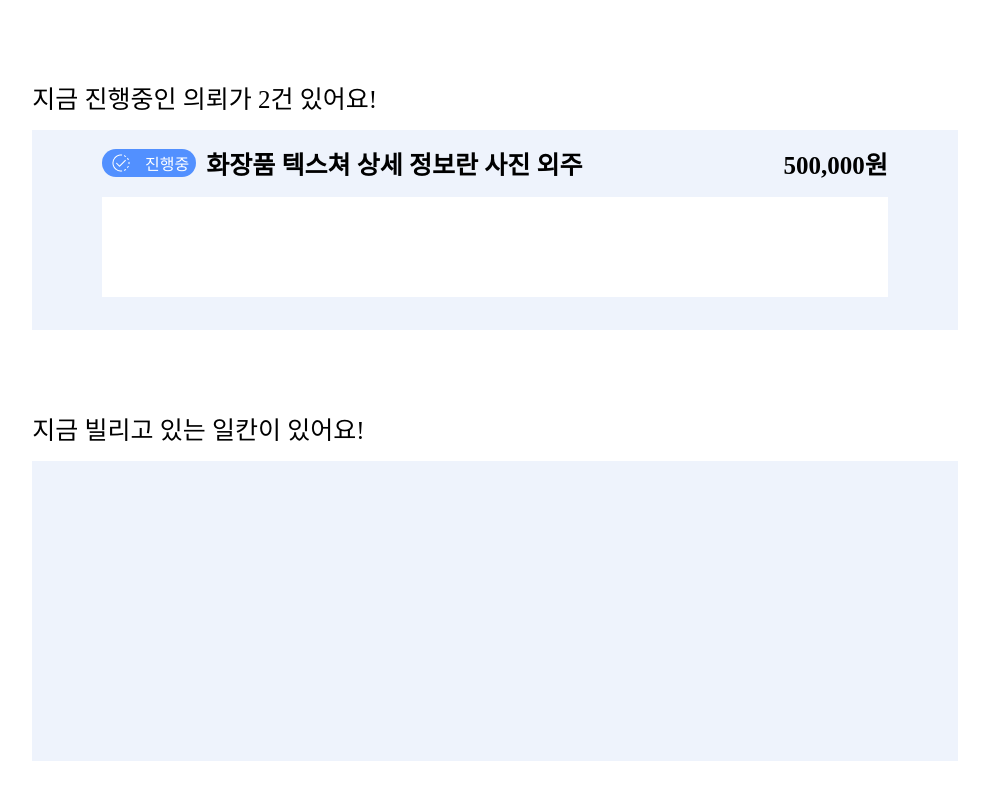
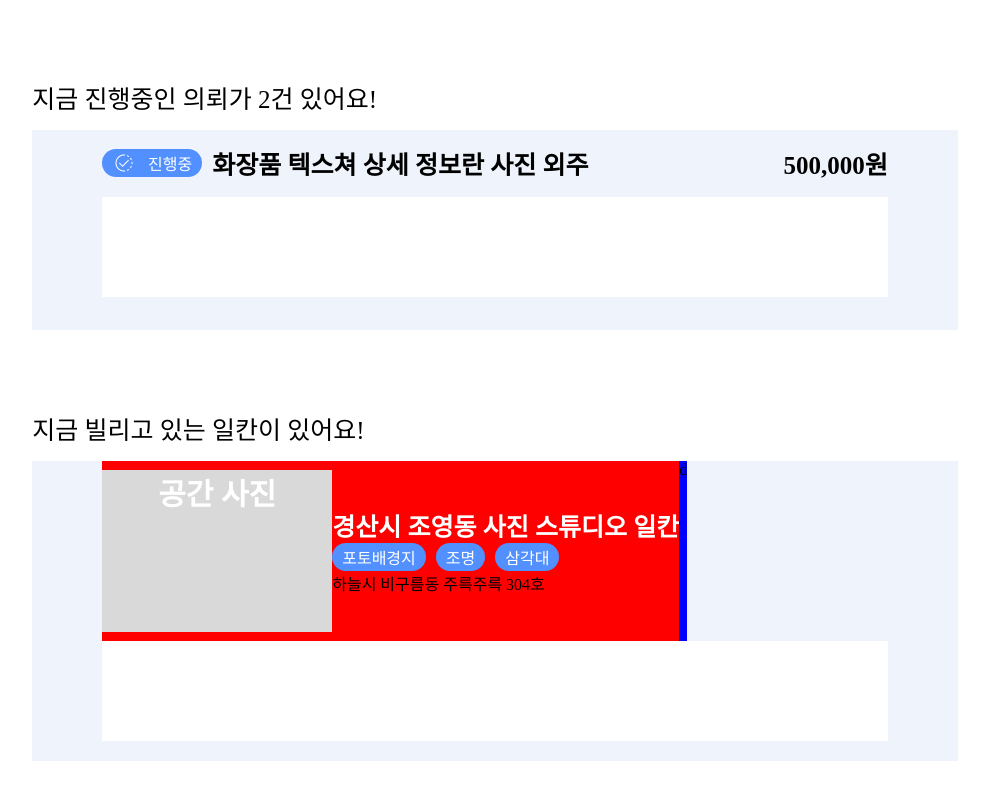
Before and after one commit to cryingdryice/ILKAN-web, a React (Vite) app: page /main/myPage in a window 1280 px wide. Shown: the part 570-1370 px from the top of the page, without its empty margins (265-1254 px from the left). Built offline with nearby package versions, Linux system fonts and the light colour scheme; the HTML template or start-up script is replaced by a standard one.

Commit message:
feat: tagDiv에서 두 분류로 나눈 후, environmentTag 컴포넌트화

```diff
--- /dev/null
+++ b/src/components/EnvironmentTag.tsx
@@ -0,0 +1,12 @@
+import progressingIlKanStyle from "../css/components/progressingIlKan.module.css";
+
+type Props = {
+  text: string;
+};
+export default function EnvironmentTag({ text }: Props) {
+  return (
+    <div className={progressingIlKanStyle.environmentTag}>
+      <span>{text}</span>
+    </div>
+  );
+}
--- a/src/components/progressingIlKan.tsx
+++ b/src/components/progressingIlKan.tsx
@@ -1,5 +1,6 @@
 import progressingIlKanStyle from "../css/components/progressingIlKan.module.css";
 import checkImg from "../assets/check.png";
+import EnvironmentTag from "./EnvironmentTag";
 
 export default function ProgressingIlKan() {
   return (
@@ -8,7 +9,33 @@ export default function ProgressingIlKan() {
         <span>지금 빌리고 있는 일칸이 있어요!</span>
       </div>
       <div className={progressingIlKanStyle.body}>
-        <div className={progressingIlKanStyle.inner}></div>
+        <div className={progressingIlKanStyle.inner}>
+          <div className={progressingIlKanStyle.topDiv}>
+            <div className={progressingIlKanStyle.leftDiv}>
+              <div className={progressingIlKanStyle.img}>공간 사진</div>
+              <div className={progressingIlKanStyle.textDiv}>
+                <div className={progressingIlKanStyle.titleDiv}>
+                  <span>경산시 조영동 사진 스튜디오 일칸</span>
+                </div>
+                <div className={progressingIlKanStyle.tagDiv}>
+                  <div className={progressingIlKanStyle.environmentDiv}>
+                    <EnvironmentTag text="포토배경지" />
+                    <EnvironmentTag text="조명" />
+                    <EnvironmentTag text="삼각대" />
+                  </div>
+                  <div className={progressingIlKanStyle.itemsDiv}></div>
+                </div>
+                <div className={progressingIlKanStyle.addressDiv}>
+                  하늘시 비구름동 주륵주륵 304호
+                </div>
+              </div>
+            </div>
+            <div className={progressingIlKanStyle.rightDiv}>d</div>
+          </div>
+          <div className={progressingIlKanStyle.contentDiv}>
+            <div className={progressingIlKanStyle.progressingBarDiv}></div>
+          </div>
+        </div>
       </div>
     </div>
   );
--- a/src/css/components/progressingIlKan.module.css
+++ b/src/css/components/progressingIlKan.module.css
@@ -16,7 +16,6 @@
   background-color: #eef3fc;
 }
 .inner {
-  /* width: 100%; */
   margin-left: 70px;
   margin-right: 70px;
   display: flex;
@@ -24,3 +23,65 @@
   height: 100%;
   /* background-color: red; */
 }
+.topDiv {
+  flex: 1.5;
+  display: flex;
+  flex-direction: row;
+  /* background-color: blue; */
+}
+.leftDiv {
+  background-color: red;
+  display: flex;
+  flex-direction: row;
+  align-items: center;
+}
+
+.img {
+  height: 90%;
+  width: 230px;
+  background-color: #d9d9d9;
+  font-weight: bold;
+  color: white;
+  text-align: center;
+  /* line-height: 160px; */
+  font-size: 30px;
+}
+
+.rightDiv {
+  background-color: blue;
+}
+
+.titleDiv span {
+  font-size: 25px;
+  font-weight: 600;
+  color: white;
+  display: inline-block;
+}
+.environmentDiv {
+  display: flex;
+  flex-direction: row;
+}
+
+.environmentTag {
+  background-color: #5290ff;
+  border-radius: 100px;
+  /* width: 80px; */
+  height: 28px;
+  align-items: center;
+  padding: 0 10px;
+  justify-content: space-between;
+  margin-right: 10px;
+  display: flex;
+}
+.environmentTag span {
+  color: white;
+  font-weight: lighter;
+}
+.contentDiv {
+  flex: 1;
+  /* background-color: red; */
+}
+.progressingBarDiv {
+  height: 100px;
+  background-color: #ffffff;
+}
--- a/src/css/components/progressingWork.module.css
+++ b/src/css/components/progressingWork.module.css
@@ -47,7 +47,7 @@
   width: 80px;
   height: 28px;
   align-items: center;
-  padding: 0 7px;
+  padding: 0 10px;
   justify-content: space-between;
   margin-right: 10px;
 }
```
